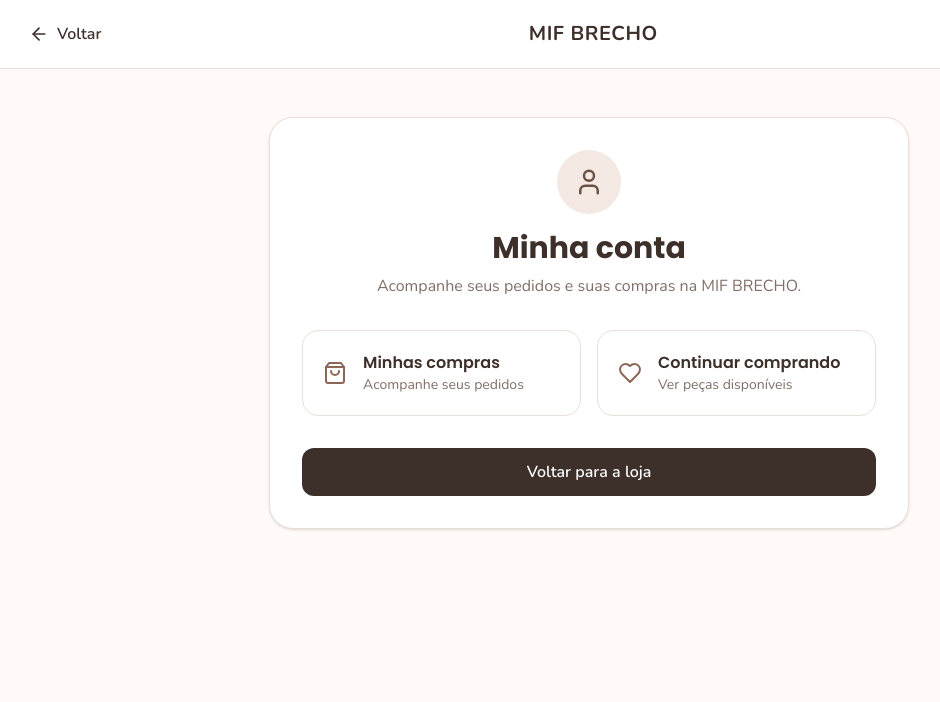
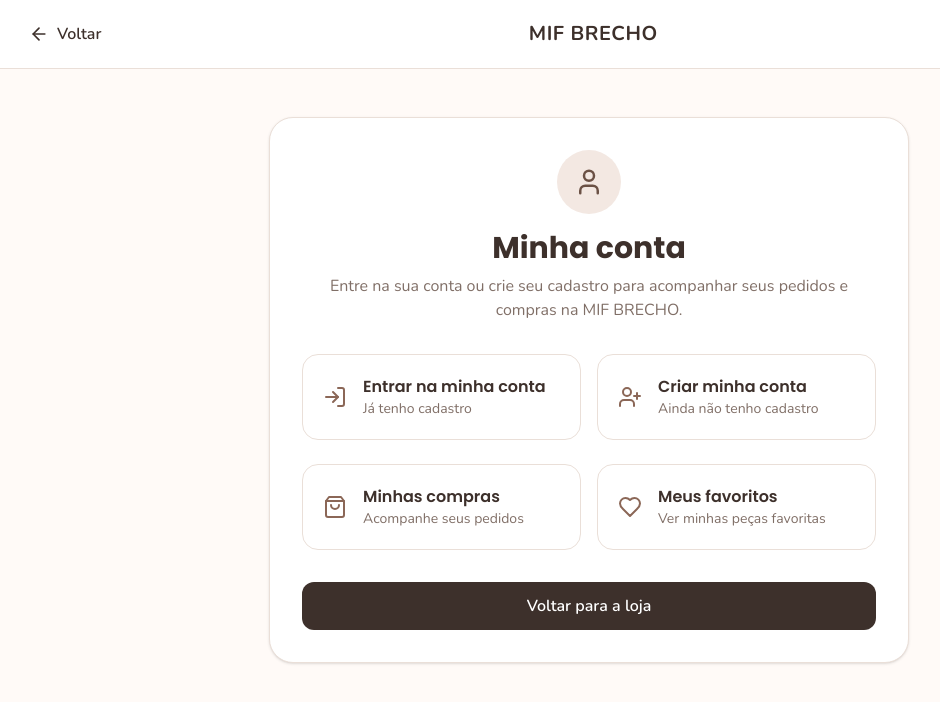
Before and after one commit to mifbrecho/mifbrecho, a Next.js app in the folder apps/web/: page /conta in a window 1280 px wide. Shown: the top 702 px of the page, without its empty margins (51-991 px from the left). Built offline with nearby package versions, Linux system fonts and the light colour scheme.

Commit message:
Enhance ContaPage with login and registration options
Added login and user registration links with icons.

```diff
--- a/apps/web/src/app/conta/page.tsx
+++ b/apps/web/src/app/conta/page.tsx
@@ -1,7 +1,7 @@
 "use client";
 
 import Link from "next/link";
-import { User, ShoppingBag, Heart, ArrowLeft } from "lucide-react";
+import { User, ShoppingBag, Heart, ArrowLeft, LogIn, UserPlus } from "lucide-react";
 
 export default function ContaPage() {
   return (
@@ -39,20 +39,59 @@
             </h1>
 
             <p className="mt-2 text-[#806f67]">
-              Acompanhe seus pedidos e suas compras na MIF BRECHO.
+              Entre na sua conta ou crie seu cadastro para acompanhar seus
+              pedidos e compras na MIF BRECHO.
             </p>
           </div>
 
           <div className="grid gap-4 sm:grid-cols-2">
             <Link
+              href="/login"
+              className="flex items-center gap-4 rounded-2xl border border-[#eadfd8] p-5 transition hover:bg-[#fff7f2]"
+            >
+              <LogIn className="text-[#8b6757]" />
+
+              <div>
+                <h2 className="font-semibold text-[#3d302b]">
+                  Entrar na minha conta
+                </h2>
+
+                <p className="text-sm text-[#806f67]">
+                  Já tenho cadastro
+                </p>
+              </div>
+            </Link>
+
+            <Link
+              href="/cadastro"
+              className="flex items-center gap-4 rounded-2xl border border-[#eadfd8] p-5 transition hover:bg-[#fff7f2]"
+            >
+              <UserPlus className="text-[#8b6757]" />
+
+              <div>
+                <h2 className="font-semibold text-[#3d302b]">
+                  Criar minha conta
+                </h2>
+
+                <p className="text-sm text-[#806f67]">
+                  Ainda não tenho cadastro
+                </p>
+              </div>
+            </Link>
+          </div>
+
+          <div className="mt-6 grid gap-4 sm:grid-cols-2">
+            <Link
               href="/checkout"
               className="flex items-center gap-4 rounded-2xl border border-[#eadfd8] p-5 transition hover:bg-[#fff7f2]"
             >
               <ShoppingBag className="text-[#8b6757]" />
+
               <div>
                 <h2 className="font-semibold text-[#3d302b]">
                   Minhas compras
                 </h2>
+
                 <p className="text-sm text-[#806f67]">
                   Acompanhe seus pedidos
                 </p>
@@ -60,16 +99,18 @@
             </Link>
 
             <Link
-              href="/"
+              href="/favoritos"
               className="flex items-center gap-4 rounded-2xl border border-[#eadfd8] p-5 transition hover:bg-[#fff7f2]"
             >
               <Heart className="text-[#8b6757]" />
+
               <div>
                 <h2 className="font-semibold text-[#3d302b]">
-                  Continuar comprando
+                  Meus favoritos
                 </h2>
+
                 <p className="text-sm text-[#806f67]">
-                  Ver peças disponíveis
+                  Ver minhas peças favoritas
                 </p>
               </div>
             </Link>
```
